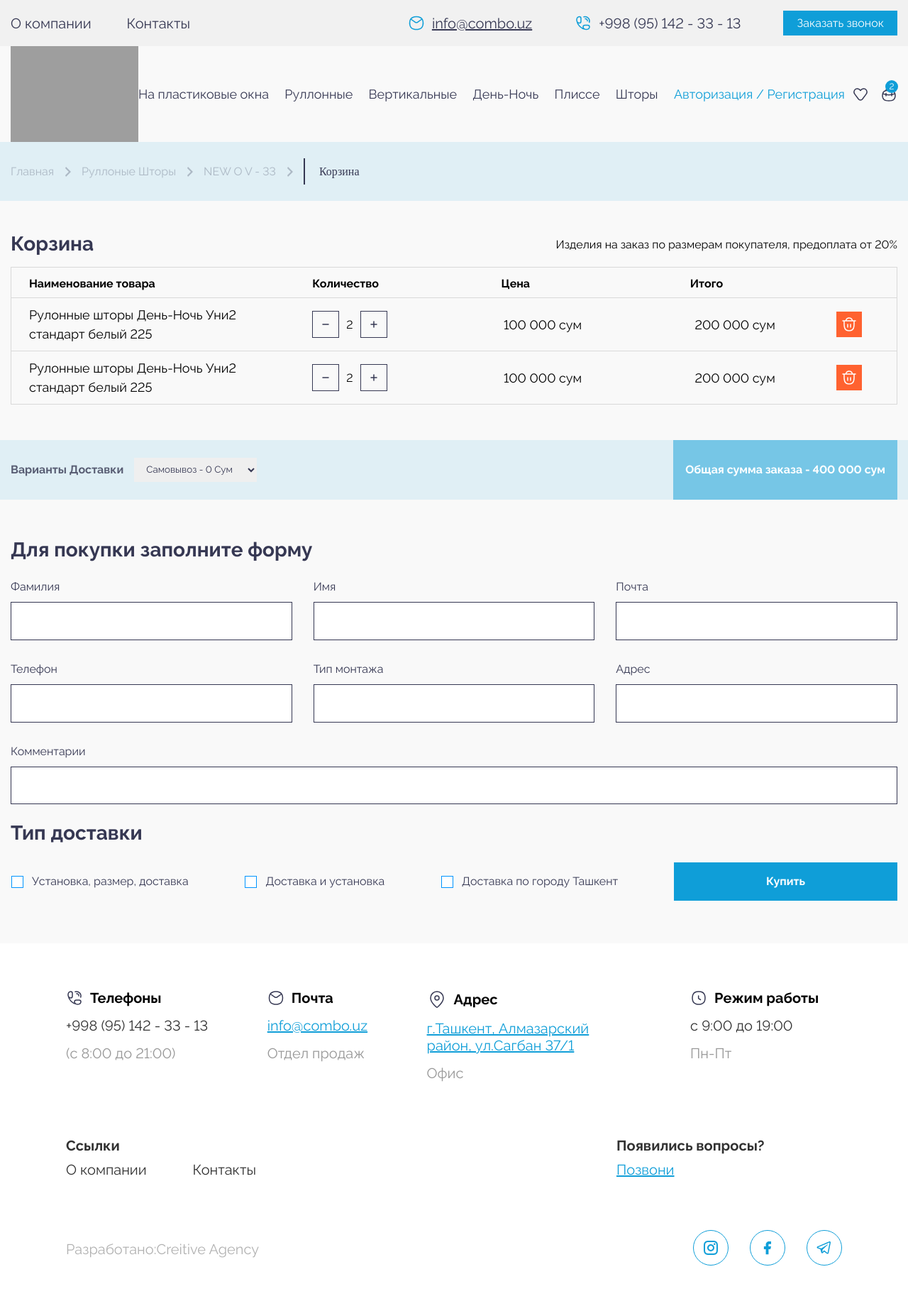
After one commit to IldarSaygafarov2/combouz, a Django app: page /cart/ in a window 1280 px wide. The commit adds this page. Shown: the whole page at 71% size. Run offline with Django 4.2, Linux system fonts and the light colour scheme; grey boxes are pictures that could not be loaded.

Commit message:
added new pages

```diff
--- /dev/null
+++ b/core/app/templates/app/basket.html
@@ -0,0 +1,139 @@
+{% extends 'base.html' %}
+{% load static %}
+
+{% block title %}
+Корзина
+{% endblock title %}
+
+
+{% block content %}
+<div class="breadcrumbs">
+    <div class="container">
+        <div class="breadcrumbs__content">
+            <div class="breadcrumbs__item"><a class="breadcrumbs__link" href="#!"><span>Главная</span><img
+                    src="/assets/images/icons/arrow-right-light.svg" alt=""></a></div>
+            <div class="breadcrumbs__item"><a class="breadcrumbs__link" href="#!"><span>Руллоные шторы</span><img
+                    src="/assets/images/icons/arrow-right-light.svg" alt=""></a></div>
+            <div class="breadcrumbs__item"><a class="breadcrumbs__link" href="#!"><span>NEW O V - 33</span><img
+                    src="/assets/images/icons/arrow-right-light.svg" alt=""></a></div>
+            <div class="breadcrumbs__item"><span class="breadcrumbs__line"></span><a
+                    class="breadcrumbs__link active" href="#!"><span>Корзина</span></a></div>
+        </div>
+    </div>
+</div>
+<form class="busket" action="" method="POST">
+    <div class="container">
+        <div class="busket-top">
+            <div class="busket-top__sep">
+                <h3 class="busket-top__title">Корзина</h3>
+                <p class="busket-top__excerpt">Изделия на заказ по размерам покупателя, предоплата от 20%</p>
+            </div>
+            <div class="busket-top__table">
+                <div class="busket-top__slugs">
+                    <strong>Наименование товара</strong>
+                    <strong>Количество</strong>
+                    <strong>Цена</strong>
+                    <strong>Итого</strong>
+                </div>
+                <div class="busket-top__items">
+                    <div class="busket-top__elem">
+                        <p class="busket-top__name">Рулонные шторы День-Ночь Уни2 стандарт белый 225</p>
+                        <div class="busket-top__controls">
+                            <a class="busket-top__minus" href="#!">
+                                <img src="{% static 'images/icons/minus.svg' %}" alt="">
+                            </a>
+                            <output class="busket-top__count">2</output>
+                            <a class="busket-top__plus" href="#!">
+                                <img src="{% static 'images/icons/plus.svg' %}" alt="">
+                            </a>
+                        </div>
+                        <p class="busket-top__control price">100 000 сум</p>
+                        <p class="busket-top__control total">200 000 сум</p>
+                        <a class="busket-top__remove" href="#!">
+                            <img src="{% static 'images/icons/trash.svg' %}" alt="remove item icon">
+                        </a>
+                    </div>
+                    <div class="busket-top__elem">
+                        <p class="busket-top__name">Рулонные шторы День-Ночь Уни2 стандарт белый 225</p>
+                        <div class="busket-top__controls">
+                            <a class="busket-top__minus" href="#!">
+                                <img src="{% static 'images/icons/minus.svg' %}" alt="">
+                            </a>
+                            <output class="busket-top__count">2</output>
+                            <a class="busket-top__plus" href="#!">
+                                <img src="{% static 'images/icons/plus.svg' %}" alt="">
+                            </a>
+                        </div>
+                        <p class="busket-top__control price">100 000 сум</p>
+                        <p class="busket-top__control total">200 000 сум</p>
+                        <a class="busket-top__remove" href="#!">
+                            <img src="{% static 'images/icons/trash.svg' %}" alt="remove item icon">
+                        </a>
+                    </div>
+                </div>
+            </div>
+        </div>
+    </div>
+    <div class="busket-middle">
+        <div class="container">
+            <div class="busket-middle__content">
+                <div class="busket-middle__ways"><strong>Варианты доставки</strong><select
+                        class="busket-middle__select" name="busket-delivery">
+                    <option value="pickup" selected="selected">Самовывоз - 0 сум</option>
+                    <option value="takeaway">Доставка курьером</option>
+                </select></div>
+                <div class="busket-middle__total">Общая сумма заказа -&nbsp;<output>400 000</output>
+                    сум
+                </div>
+            </div>
+        </div>
+    </div>
+    <div class="container">
+        <div class="busket-bottom"><h3 class="busket-bottom__title busket-top__title">Для покупки заполните
+            форму</h3>
+            <div class="busket-bottom__data">
+                <div class="busket-bottom__sep">
+                    <div class="busket-bottom__item"><span class="busket-bottom__info">Фамилия</span><input
+                            class="busket-bottom__input" name="busket-surname"></div>
+                    <div class="busket-bottom__item"><span class="busket-bottom__info">Имя</span><input
+                            class="busket-bottom__input" name="busket-name" required></div>
+                    <div class="busket-bottom__item"><span class="busket-bottom__info">Почта</span><input
+                            class="busket-bottom__input" type="email" name="busket-email" required></div>
+                </div>
+                <div class="busket-bottom__sep">
+                    <div class="busket-bottom__item"><span class="busket-bottom__info">Телефон</span>
+                        <input class="busket-bottom__input" type="number" name="busket-phone" required>
+                    </div>
+                    <div class="busket-bottom__item"><span class="busket-bottom__info">Тип монтажа</span><input
+                            class="busket-bottom__input" name="busket-montage"></div>
+                    <div class="busket-bottom__item"><span class="busket-bottom__info">Адрес</span><input
+                            class="busket-bottom__input" name="busket-address" required></div>
+                </div>
+                <div class="busket-bottom__sep">
+                    <div class="busket-bottom__item"><span class="busket-bottom__info">Комментарии</span><input
+                            class="busket-bottom__input busket-bottom__textarea" name="busket-comment"></div>
+                </div>
+            </div>
+            <h3 class="busket-bottom__title busket-top__title">Тип доставки</h3>
+            <div class="busket-bottom__delivery"><label class="busket-bottom__label"><input type="radio"
+                                                                                            name="busket-delivery-type"
+                                                                                            value="install,size,delivery"
+                                                                                            required><span
+                    class="busket-bottom__check"></span><span>Установка, размер, доставка</span></label><label
+                    class="busket-bottom__label"><input type="radio" name="busket-delivery-type"
+                                                        value="install,delivery" required><span
+                    class="busket-bottom__check"></span><span>Доставка и установка</span></label><label
+                    class="busket-bottom__label"><input type="radio" name="busket-delivery-type"
+                                                        value="delivery-tashkent" required><span
+                    class="busket-bottom__check"></span><span>Доставка по городу Ташкент</span></label>
+                <button class="busket-bottom__btn darkBlueHover" type="submit">Купить</button>
+            </div>
+        </div>
+    </div>
+</form>
+<div class="busket-modal">
+    <div class="busket-modal__content"><p class="busket-modal__descr">С вами свяжутся в ближайшее время</p>
+        <button class="busket-modal__close"><img src="{% static 'images/icons/close.svg' %}" alt="close icon"></button>
+    </div>
+</div>
+{% endblock content %}
--- a/core/app/urls.py
+++ b/core/app/urls.py
@@ -7,4 +7,5 @@ urlpatterns = [
     path("contacts/", views.contacts_view, name="contacts"),
     path("categories/", views.categories_view, name="categories"),
     path("products/<slug:product_slug>/", views.product_view, name="product_detail"),
+    path("cart/", views.basket_view, name="cart"),
 ]
--- a/core/app/views.py
+++ b/core/app/views.py
@@ -19,3 +19,7 @@ def categories_view(request):
 
 def product_view(request, product_slug):
     return render(request, "app/product.html")
+
+
+def basket_view(request):
+    return render(request, "app/basket.html")
--- a/core/templates/components/_footer.html
+++ b/core/templates/components/_footer.html
@@ -7,7 +7,7 @@
         <ul class="footer__list">
           <li class="footer__list-item">
             <img
-              src="/assets/images/icons/call-dark.svg"
+              src="{% static 'images/icons/call-dark.svg' %}"
               alt="combo.uz phone numbers"
             /><strong>Телефоны</strong>
           </li>
@@ -21,7 +21,7 @@
         <ul class="footer__list">
           <li class="footer__list-item">
             <img
-              src="/assets/images/icons/message-dark.svg"
+              src="{% static 'images/icons/message-dark.svg' %}"
               alt="combo.uz mailbox"
             /><strong>Почта</strong>
           </li>
@@ -35,7 +35,7 @@
         <ul class="footer__list">
           <li class="footer__list-item">
             <img
-              src="/assets/images/icons/location.svg"
+              src="{% static 'images/icons/location.svg' %}"
               alt="combo.uz location"
             /><strong>Адрес</strong>
           </li>
@@ -52,7 +52,7 @@
         <ul class="footer__list">
           <li class="footer__list-item">
             <img
-              src="/assets/images/icons/clock.svg"
+              src="{% static 'images/icons/clock.svg' %}"
               alt="combo.uz work times"
             /><strong>Режим работы</strong>
           </li>
@@ -67,12 +67,12 @@
           <p class="footer__middle-excerpt">Ссылки</p>
           <ul class="footer__middle-list">
             <li class="footer__middle-list-item">
-              <a class="footer__middle-link" href="/about-company.html"
+              <a class="footer__middle-link" href="{% url 'about' %}"
                 >О компании</a
               >
             </li>
             <li class="footer__middle-list-item">
-              <a class="footer__middle-link" href="/contacts.html">Контакты</a>
+              <a class="footer__middle-link" href="{% url 'contacts' %}">Контакты</a>
             </li>
           </ul>
         </div>
--- a/core/templates/components/_header.html
+++ b/core/templates/components/_header.html
@@ -70,7 +70,7 @@
                         </a>
                     </li>
                     <li class="header__list-se-item">
-                        <a class="header__link-se" href="/busket.html">
+                        <a class="header__link-se" href="{% url 'cart' %}">
                             <img src="{% static 'images/icons/work.svg' %}" alt="combo.uz busket goods"/>
                             <span class="header__busket-notify have-goods">2</span>
                         </a>
```
